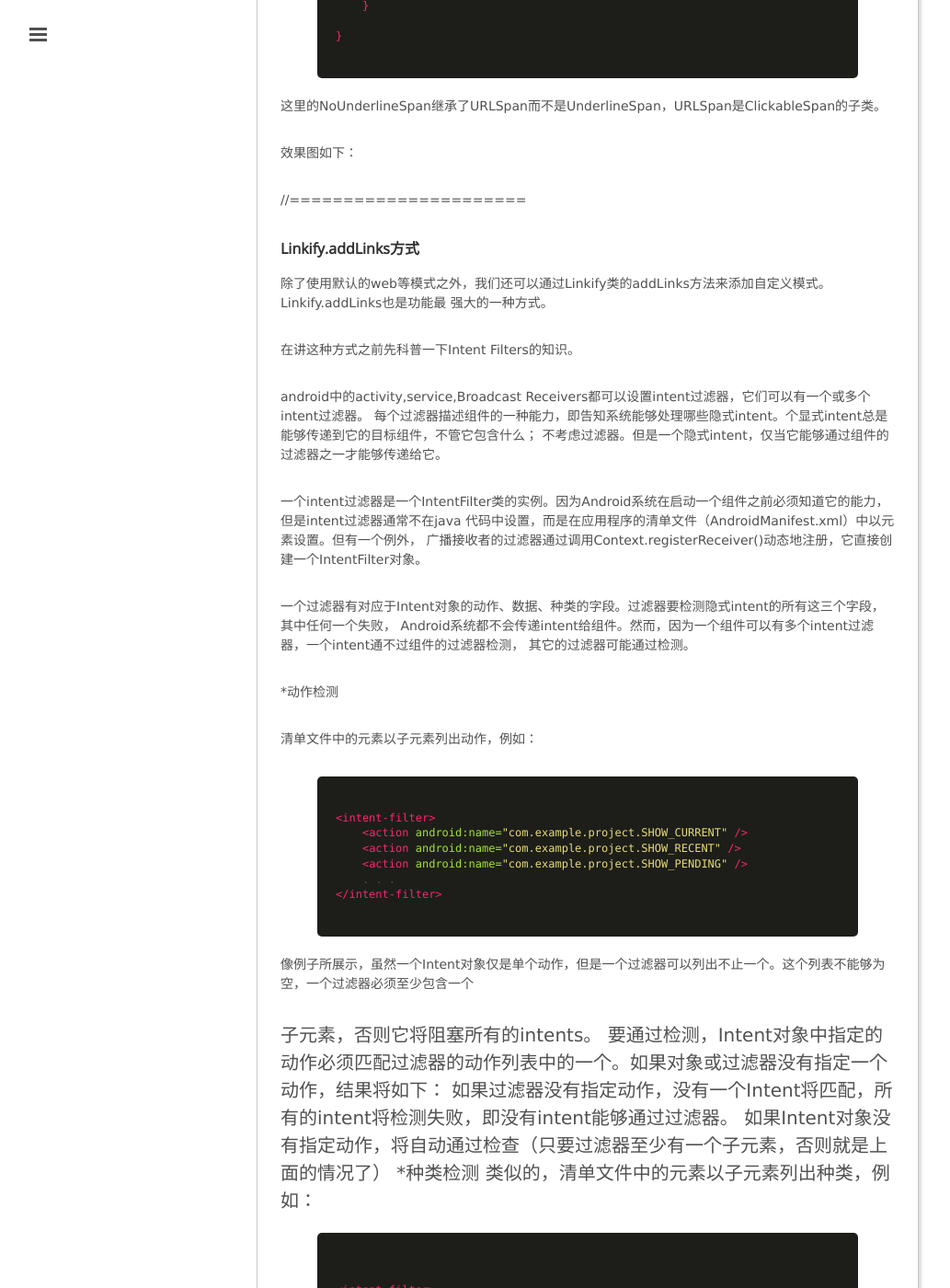
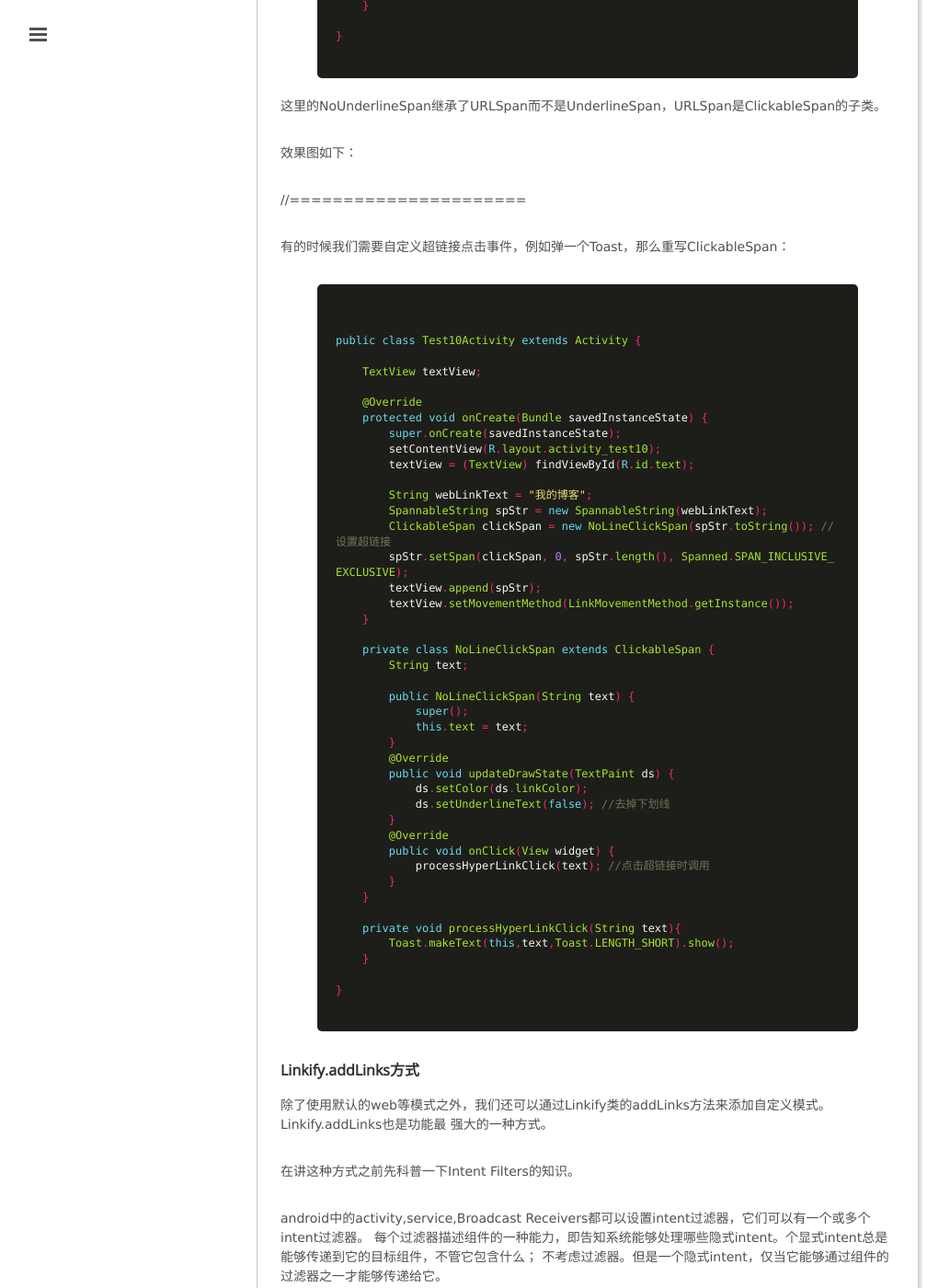
Before and after one commit to mxn21/mxn21.github.io, a Jekyll site: the page built from _posts/2016-1-29-TextView超链接实现方式总结.md, in a window 1280 px wide and 1400 px high, scrolled down 3836 px. Shown: the whole window at 92% size, without its empty margins (1-1034 px from the left). Built offline with Jekyll 4.4.1, drawn with Linux system fonts in a browser that asks for light colours; Markdown is read by kramdown in place of the engine named in the settings; comment, search, counter and statistics services are not loaded.

Commit message:
42332423

```diff
--- a/_posts/2016-1-29-TextView超链接实现方式总结.md
+++ b/_posts/2016-1-29-TextView超链接实现方式总结.md
@@ -183,6 +183,53 @@
 效果图如下：
 
 //======================
+
+有的时候我们需要自定义超链接点击事件，例如弹一个Toast，那么重写ClickableSpan：
+
+      {% highlight java %}
+
+public class Test10Activity extends Activity {
+
+    TextView textView;
+
+    @Override
+    protected void onCreate(Bundle savedInstanceState) {
+        super.onCreate(savedInstanceState);
+        setContentView(R.layout.activity_test10);
+        textView = (TextView) findViewById(R.id.text);
+
+        String webLinkText = "我的博客";
+        SpannableString spStr = new SpannableString(webLinkText);
+        ClickableSpan clickSpan = new NoLineClickSpan(spStr.toString()); //设置超链接
+        spStr.setSpan(clickSpan, 0, spStr.length(), Spanned.SPAN_INCLUSIVE_EXCLUSIVE);
+        textView.append(spStr);
+        textView.setMovementMethod(LinkMovementMethod.getInstance());
+    }
+
+    private class NoLineClickSpan extends ClickableSpan {
+        String text;
+
+        public NoLineClickSpan(String text) {
+            super();
+            this.text = text;
+        }
+        @Override
+        public void updateDrawState(TextPaint ds) {
+            ds.setColor(ds.linkColor);
+            ds.setUnderlineText(false); //去掉下划线
+        }
+        @Override
+        public void onClick(View widget) {
+            processHyperLinkClick(text); //点击超链接时调用
+        }
+    }
+
+    private void processHyperLinkClick(String text){
+        Toast.makeText(this,text,Toast.LENGTH_SHORT).show();
+    }
+
+}
+       {% endhighlight %}
 
 ### Linkify.addLinks方式
 
```
